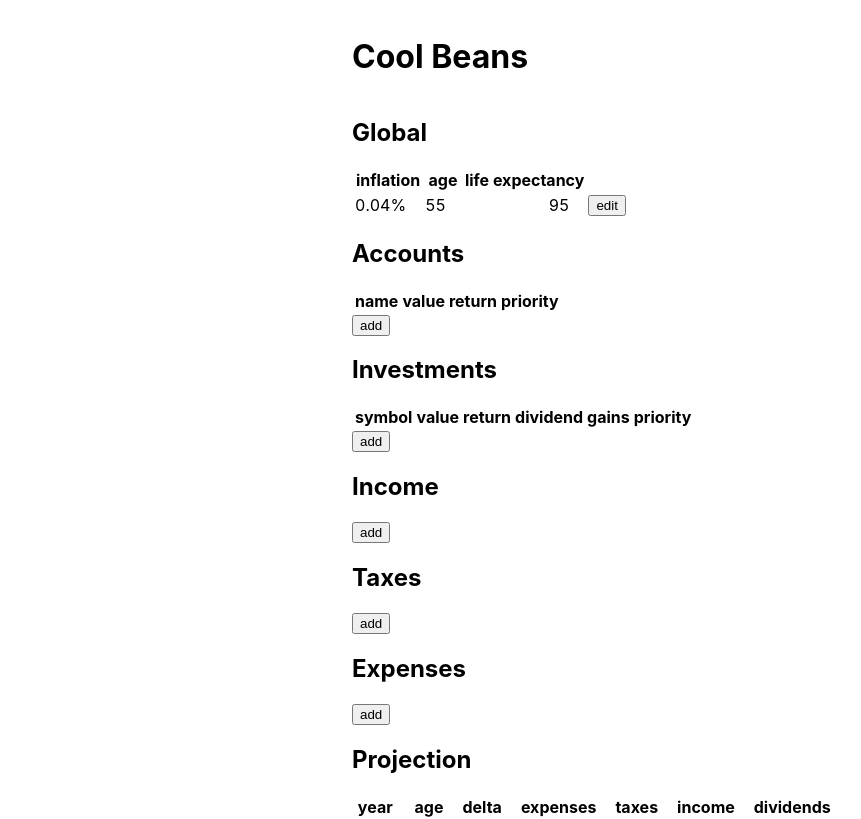
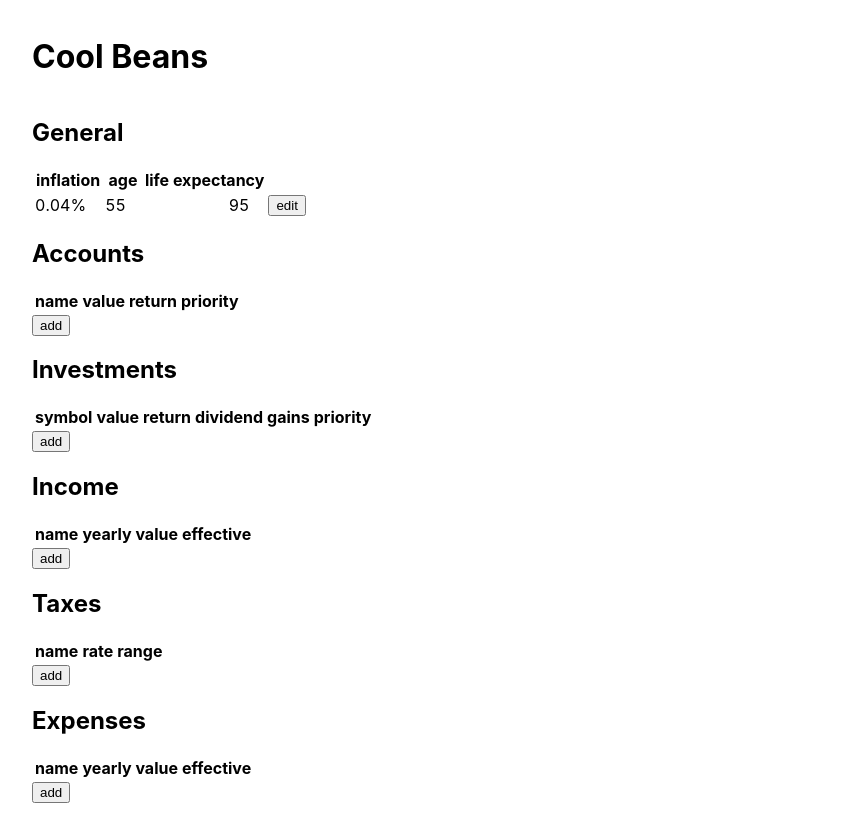
Before and after one commit to ericsoderberghp/coolbeans, a React (Create React App) app: page / in a window 1280 px wide. Shown: the top 819 px of the page, without its empty margins (0-861 px from the left). Built offline with nearby package versions, Linux system fonts and the light colour scheme.

Commit message:
Assorted updates

```diff
--- a/src/App.css
+++ b/src/App.css
@@ -5,8 +5,8 @@ body {
 }
 
 main {
-  max-width: calc(var(--size) * 24);
-  margin: 1em auto;
+  /* max-width: calc(var(--size) * 24); */
+  margin: 1em 2em;
 }
 
 header, footer {
--- a/src/App.tsx
+++ b/src/App.tsx
@@ -2,7 +2,7 @@ import React, { useCallback, useEffect, useMemo, useState } from "react";
 import "./App.css";
 import { AppContext, initialData } from "./AppContext";
 import { DataType, InvestmentType } from "./Types";
-import { Global } from "./Global";
+import { General } from "./General";
 import { Accounts } from "./Accounts";
 import { Investments } from "./Investments";
 import { Incomes } from "./Incomes";
@@ -10,14 +10,16 @@ import { Taxes } from "./Taxes";
 import { Expenses } from "./Expenses";
 
 // TODO:
-// - implement income and expense dates, start with just year
-// - Social Security
+// - styling
+// - re-design how Projections are structured to allow styling cues such as
+//   when an investment or account starts and stops being drawn
+// - handle taxes on IRA withdrawls
+// - handle taxes on capital gains from investments
+// - multiple data sets, to allow showing different scenarios
 // - implement asset classes?
 // - use API to get current stock prices
-// - multiple data sets, to allow showing different scenarios
 // - invest extra income
 // - Medicare
-// - styling
 // - branding
 // - charts
 // - slider controls to adjust values and watch projections change in real time
@@ -26,8 +28,10 @@ import { Expenses } from "./Expenses";
 type ProjectionType = {
   year: number;
   age: number;
-  accountValues: number[];
+  accountValues: number[]; // indexes match data.accounts
   investmentValues: number[]; // indexes match data.investments
+  incomeValues: number[]; // indexes match data.incomes
+  expenseValues: number[]; // indexes match data.expenses
   dividends: number;
   income: number;
   taxes: number;
@@ -48,31 +52,50 @@ const isQualified = (data: DataType, investment: InvestmentType) => {
   return account && account.qualified;
 };
 
+const within = (year: number, start?: string, stop?: string) => {
+  const midYear = `${year}-07-01`;
+  if (start && start > midYear) return false;
+  if (stop && stop < midYear) return false;
+  return true;
+};
+
 function App() {
   const [data, setData] = useState(initialData);
 
   const projections: ProjectionType[] = useMemo(() => {
-    const year = new Date().getFullYear();
+    const startYear = new Date().getFullYear();
     const result = [];
 
     // initialize the first year based on current values
     let prior: ProjectionType = {
-      year,
-      age: data.global.age,
+      year: startYear,
+      age: data.general.age,
       accountValues: data.accounts.map((a) => a.value || 0),
       investmentValues: data.investments.map(
         (i) => (i.shares && i.price && i.shares * i.price) || 0
       ),
+      incomeValues: data.incomes.map(
+        (income) =>
+          (within(startYear, income.start, income.stop) && income.value) || 0
+      ),
+      expenseValues: data.expenses.map(
+        (expense) =>
+          (within(startYear, expense.start, expense.stop) && expense.value) || 0
+      ),
       dividends: 0,
-      income: data.incomes.reduce((tot, income) => tot + income.value, 0),
+      income: 0,
       taxes: 0,
-      expenses: data.expenses.reduce((tot, expense) => tot + expense.value, 0),
+      expenses: 0,
       delta: 0,
     };
+    prior.income = prior.incomeValues.reduce((tot, value) => tot + value, 0);
+    prior.expenses = prior.expenseValues.reduce((tot, value) => tot + value, 0);
     result.push(prior);
 
     // project future years
-    while (prior.age < data.global.lifeExpectancy) {
+    while (prior.age < data.general.lifeExpectancy) {
+      const year = prior.year + 1;
+
       // dividends from the prior year's values
       const investmentDividends = prior.investmentValues.map(
         (value, index) =>
@@ -103,12 +126,31 @@ function App() {
             0)
       );
 
-      // account for inflation in income and expenses
-      const income = incrementByPercentage(prior.income, data.global.inflation);
-      const expenses = incrementByPercentage(
-        prior.expenses,
-        data.global.inflation
-      );
+      const incomeValues = prior.incomeValues.map((value, index) => {
+        const income = data.incomes[index];
+        if (within(year, income.start, income.stop)) {
+          // if we've started using an income already, increment it by inflation
+          if (value) return incrementByPercentage(value, data.general.inflation);
+          // we haven't used it yet, start using it
+          return income.value || 0;
+        }
+        // if this income is not in range of the current year, zero it
+        return 0;
+      });
+      const income = incomeValues.reduce((tot, value) => tot + value, 0);
+
+      const expenseValues = prior.expenseValues.map((value, index) => {
+        const expense = data.expenses[index];
+        if (within(year, expense.start, expense.stop)) {
+          // if we've started using an expense already, increment it by inflation
+          if (value) return incrementByPercentage(value, data.general.inflation);
+          // we haven't used it yet, start using it
+          return expense.value || 0;
+        }
+        // if this expense is not in range of the current year, zero it
+        return 0;
+      });
+      const expenses = expenseValues.reduce((tot, value) => tot + value, 0);
 
       // determine the tax for the adjusted gross income
       const adjustedGrossIncome = dividends + income;
@@ -167,17 +209,17 @@ function App() {
             }
           }
         }
-
-        // if we still have shortfall, pull from accounts
       } else {
         // TODO: handle more income than taxes + expenses by investing
       }
 
       const current: ProjectionType = {
-        year: prior.year + 1,
+        year,
         age: prior.age + 1,
         accountValues,
         investmentValues,
+        incomeValues,
+        expenseValues,
         dividends,
         income,
         taxes,
@@ -197,8 +239,12 @@ function App() {
     if (buffer) {
       const data = JSON.parse(buffer);
       // upgrades
-      if (!data.global)
-        data.global = { inflation: 0.04, age: 55, lifeExpectancy: 95 };
+      if (!data.general) {
+        data.general = data.global;
+        delete data.global;
+      }
+      // if (!data.global)
+      //   data.global = { inflation: 0.04, age: 55, lifeExpectancy: 95 };
       // if (!data.taxes) data.taxes = [];
       setData(data);
     }
@@ -226,7 +272,7 @@ function App() {
           <h1>Cool Beans</h1>
         </header>
 
-        <Global />
+        <General />
         <Accounts />
         <Investments />
         <Incomes />
@@ -236,6 +282,7 @@ function App() {
         <header>
           <h2>Projection</h2>
         </header>
+        {/* <div>within {JSON.stringify(within(2038, '2037-01-01', ''))}</div> */}
         <table className="years">
           <thead>
             <tr>
@@ -243,8 +290,15 @@ function App() {
               <th>age</th>
               <th>delta</th>
               <th>expenses</th>
+              {data.expenses.length > 1 &&
+                data.expenses.map((expense) => (
+                  <th key={expense.id}>{expense.name}</th>
+                ))}
               <th>taxes</th>
               <th>income</th>
+              {data.incomes.map((income) => (
+                <th key={income.id}>{income.name}</th>
+              ))}
               <th>dividends</th>
               {data.investments.map((investment) => (
                 <th key={investment.id}>{investment.name}</th>
@@ -265,12 +319,23 @@ function App() {
                 <td className="number">
                   ${Math.round(projection.expenses).toLocaleString()}
                 </td>
+                {data.expenses.length > 1 &&
+                  projection.expenseValues.map((value, index) => (
+                    <td key={index} className="number">
+                      ${Math.round(value).toLocaleString()}
+                    </td>
+                  ))}
                 <td className="number">
                   ${Math.round(projection.taxes).toLocaleString()}
                 </td>
                 <td className="number">
                   ${Math.round(projection.income).toLocaleString()}
                 </td>
+                {projection.incomeValues.map((value, index) => (
+                  <td key={index} className="number">
+                    ${Math.round(value).toLocaleString()}
+                  </td>
+                ))}
                 <td className="number">
                   ${Math.round(projection.dividends).toLocaleString()}
                 </td>
--- a/src/AppContext.tsx
+++ b/src/AppContext.tsx
@@ -7,7 +7,7 @@ export type AppContextType = {
 }
 
 export const initialData: DataType = {
-  global: { inflation: 0.04, age: 55, lifeExpectancy: 95 },
+  general: { inflation: 0.04, age: 55, lifeExpectancy: 95 },
   accounts: [],
   investments: [],
   incomes: [],
--- a/src/Expenses.tsx
+++ b/src/Expenses.tsx
@@ -13,7 +13,11 @@ const formEventToExpense = (
     id: 0,
     name: formData.get("name") as string,
     value: formDataNumericValue(formData, "value"),
+    start: formData.get("start") as string,
+    stop: formData.get("stop") as string,
   };
+  if (!result.start) delete result.start;
+  if (!result.stop) delete result.stop;
   return result;
 };
 
@@ -40,6 +44,14 @@ const ExpenseForm = (props: ExpenseFormProps) => {
       <label>
         value
         <input name="value" type="number" defaultValue={expense.value} />
+      </label>
+      <label>
+        start
+        <input name="start" type="date" defaultValue={expense.start} />
+      </label>
+      <label>
+        stop
+        <input name="stop" type="date" defaultValue={expense.stop} />
       </label>
       <footer>
         <button type="submit">save</button>
@@ -101,6 +113,13 @@ export const Expenses = () => {
         <h2>Expenses</h2>
       </header>
       <table className="records">
+        <thead>
+          <tr>
+            <th>name</th>
+            <th>yearly value</th>
+            <th>effective</th>
+          </tr>
+        </thead>
         <tbody>
           {data.expenses.map((expense) => {
             const key: number = expense.id;
@@ -121,6 +140,7 @@ export const Expenses = () => {
                     <td key="value" className="number">{`$${(
                       expense.value || 0
                     ).toLocaleString()}`}</td>,
+                    <td key="effective">{expense.start} - {expense.stop}</td>,
                     <td key="controls">
                       <button onClick={startEditing(key)}>edit</button>
                     </td>,
--- a/src/Global.tsx
+++ b/src/General.tsx
@@ -1,15 +1,15 @@
 import React, { useContext, useState } from "react";
 import { AppContext } from "./AppContext";
-import { GlobalType } from "./Types";
+import { GeneralType } from "./Types";
 
 const formDataNumericValue = (formData: FormData, name: string) =>
   parseFloat((formData.get(name) as string) ?? "");
 
-const formEventToGlobal = (
+const formEventToGeneral = (
   event: React.FormEvent<HTMLFormElement>
-): GlobalType => {
+): GeneralType => {
   const formData = new FormData(event.currentTarget);
-  const result: GlobalType = {
+  const result: GeneralType = {
     inflation: formDataNumericValue(formData, "inflation"),
     age: formDataNumericValue(formData, "age"),
     lifeExpectancy: formDataNumericValue(formData, "lifeExpectancy"),
@@ -17,13 +17,13 @@ const formEventToGlobal = (
   return result;
 };
 
-type GlobalFormProps = {
-  global: GlobalType;
+type GeneralFormProps = {
+  general: GeneralType;
   onCancel: React.MouseEventHandler<HTMLButtonElement>;
   onSubmit: React.FormEventHandler<HTMLFormElement>;
 };
 
-const GlobalForm = (props: GlobalFormProps) => {
+const GeneralForm = (props: GeneralFormProps) => {
   const { onCancel, onSubmit } = props;
   return (
     <form onSubmit={onSubmit}>
@@ -35,21 +35,21 @@ const GlobalForm = (props: GlobalFormProps) => {
             className="percent"
             type="number"
             step="0.01"
-            defaultValue={props.global.inflation}
+            defaultValue={props.general.inflation}
           />
           %
         </span>
       </label>
       <label>
         age
-        <input name="age" type="number" defaultValue={props.global.age} />
+        <input name="age" type="number" defaultValue={props.general.age} />
       </label>
       <label>
         life expectancy
         <input
           name="lifeExpectancy"
           type="number"
-          defaultValue={props.global.lifeExpectancy}
+          defaultValue={props.general.lifeExpectancy}
         />
       </label>
       <footer>
@@ -60,7 +60,7 @@ const GlobalForm = (props: GlobalFormProps) => {
   );
 };
 
-export const Global = () => {
+export const General = () => {
   const { data, updateData } = useContext(AppContext);
   const [editing, setEditing] = useState(false);
 
@@ -69,7 +69,7 @@ export const Global = () => {
   const update = (event: React.FormEvent<HTMLFormElement>) => {
     event.preventDefault();
     updateData((nextData) => {
-      nextData.global = formEventToGlobal(event);
+      nextData.general = formEventToGeneral(event);
     });
     setEditing(false);
   };
@@ -77,7 +77,7 @@ export const Global = () => {
   return (
     <div>
       <header>
-        <h2>Global</h2>
+        <h2>General</h2>
       </header>
       <table className="records">
         <thead>
@@ -91,8 +91,8 @@ export const Global = () => {
           <tr>
             {editing ? (
               <td colSpan={4}>
-                <GlobalForm
-                  global={data.global}
+                <GeneralForm
+                  general={data.general}
                   onSubmit={update}
                   onCancel={() => setEditing(false)}
                 />
@@ -100,13 +100,13 @@ export const Global = () => {
             ) : (
               [
                 <td key="inflation" className="number">
-                  {data.global.inflation}%
+                  {data.general.inflation}%
                 </td>,
                 <td key="age" className="number">
-                  {data.global.age}
+                  {data.general.age}
                 </td>,
                 <td key="lifeExpectancy" className="number">
-                  {data.global.lifeExpectancy}
+                  {data.general.lifeExpectancy}
                 </td>,
                 <td key="controls">
                   <button onClick={startEditing}>edit</button>
--- a/src/Incomes.tsx
+++ b/src/Incomes.tsx
@@ -13,6 +13,8 @@ const formEventToIncome = (
     id: 0,
     name: formData.get("name") as string,
     value: formDataNumericValue(formData, "value"),
+    start: formData.get("start") as string,
+    stop: formData.get("stop") as string,
   };
   return result;
 };
@@ -40,6 +42,14 @@ const IncomeForm = (props: IncomeFormProps) => {
       <label>
         value
         <input name="value" type="number" defaultValue={income.value} />
+      </label>
+      <label>
+        start
+        <input name="start" type="date" defaultValue={income.start} />
+      </label>
+      <label>
+        stop
+        <input name="stop" type="date" defaultValue={income.stop} />
       </label>
       <footer>
         <button type="submit">save</button>
@@ -101,6 +111,13 @@ export const Incomes = () => {
         <h2>Income</h2>
       </header>
       <table className="records">
+        <thead>
+          <tr>
+            <th>name</th>
+            <th>yearly value</th>
+            <th>effective</th>
+          </tr>
+        </thead>
         <tbody>
           {data.incomes.map((income) => {
             const key: number = income.id;
@@ -121,6 +138,7 @@ export const Incomes = () => {
                     <td key="value" className="number">{`$${(
                       income.value || 0
                     ).toLocaleString()}`}</td>,
+                    <td key="effective">{income.start} - {income.stop}</td>,
                     <td key="controls">
                       <button onClick={startEditing(key)}>edit</button>
                     </td>,
--- a/src/Taxes.tsx
+++ b/src/Taxes.tsx
@@ -112,6 +112,13 @@ export const Taxes = () => {
         <h2>Taxes</h2>
       </header>
       <table className="records">
+        <thead>
+          <tr>
+            <th>name</th>
+            <th>rate</th>
+            <th>range</th>
+          </tr>
+        </thead>
         <tbody>
           {data.taxes.map((tax) => {
             const key: number = tax.id;
@@ -132,6 +139,10 @@ export const Taxes = () => {
                     <td key="return" className="number">
                       {tax.rate || 0}%
                     </td>,
+                    <td key="range">
+                      ${(tax.min || 0).toLocaleString()} - $
+                      {(tax.max || 0).toLocaleString()}
+                    </td>,
                     <td key="controls">
                       <button onClick={startEditing(key)}>edit</button>
                     </td>,
```
Also changed, not shown: src/Types.tsx (+5 -5 lines).
